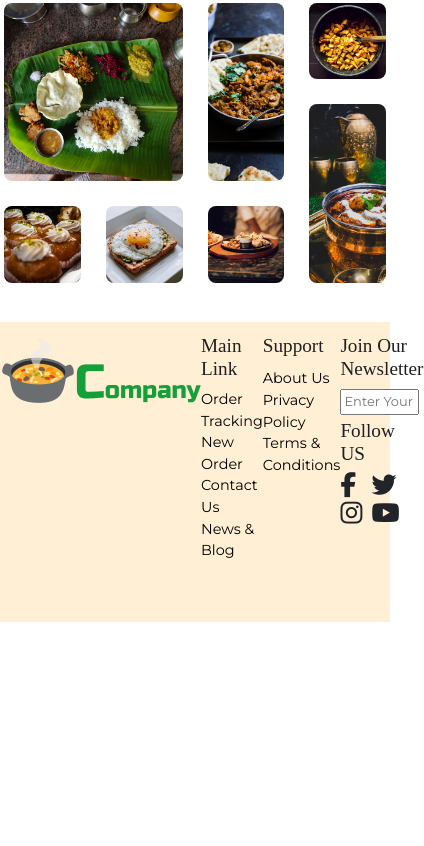
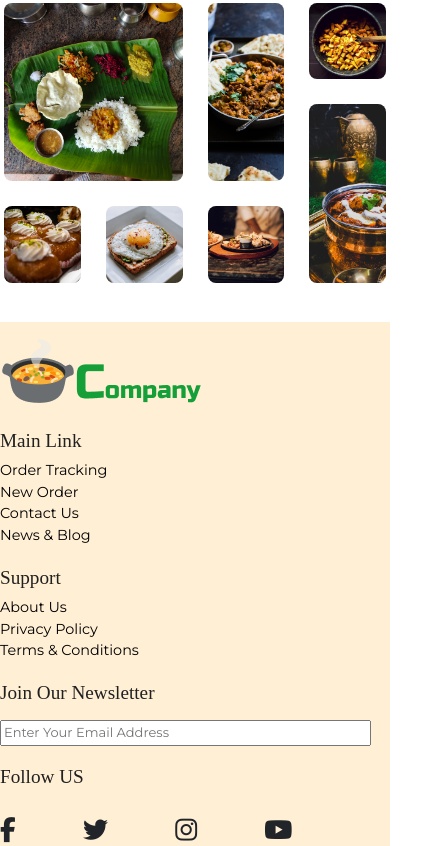
Before and after one commit to Aryan-Dahiya-23/Restaurant, a plain HTML site: page index.html in a window 390 px wide. Shown: the part 1218-2064 px from the top of the page, 424 px wide, since content can reach past the window. Before the commit the page ends 1840 px from the top, so only its background shows below. Drawn offline with nearby package versions, Linux system fonts and the light colour scheme.

Commit message:
Update styles.css

```diff
--- a/styles.css
+++ b/styles.css
@@ -185,7 +185,6 @@ main {
 footer {
     display: flex;
     justify-content: center;
-    height: 300px;
     width: 100%;
     background-color: #FFEFD5;
     margin-top: 10%;
@@ -194,6 +193,7 @@ footer {
 .footer-box {
     display: flex;
     justify-content: space-between;
+    flex-direction: column;
     width: 75%;
     margin-top: 3%;
 }
@@ -262,14 +262,6 @@ footer {
         margin: 1% auto 0;
     }
 
-    .icon-container {
-        flex-wrap: wrap;
-    }
-
-    .icon {
-        flex-basis: 50%;
-    }
-
 }
 
 @media (max-width: 992px) {
@@ -331,6 +323,17 @@ footer {
         width: 100%;
     }
 
+    .support,
+    .main-link,
+    .social {
+        margin-top: 5%;
+    }
+
+    .main-link-tags,
+    .support-tags {
+        margin-top: auto;
+    }
+
 }
 
 @media screen and (min-width: 768px) and (max-width: 992px) {
```
